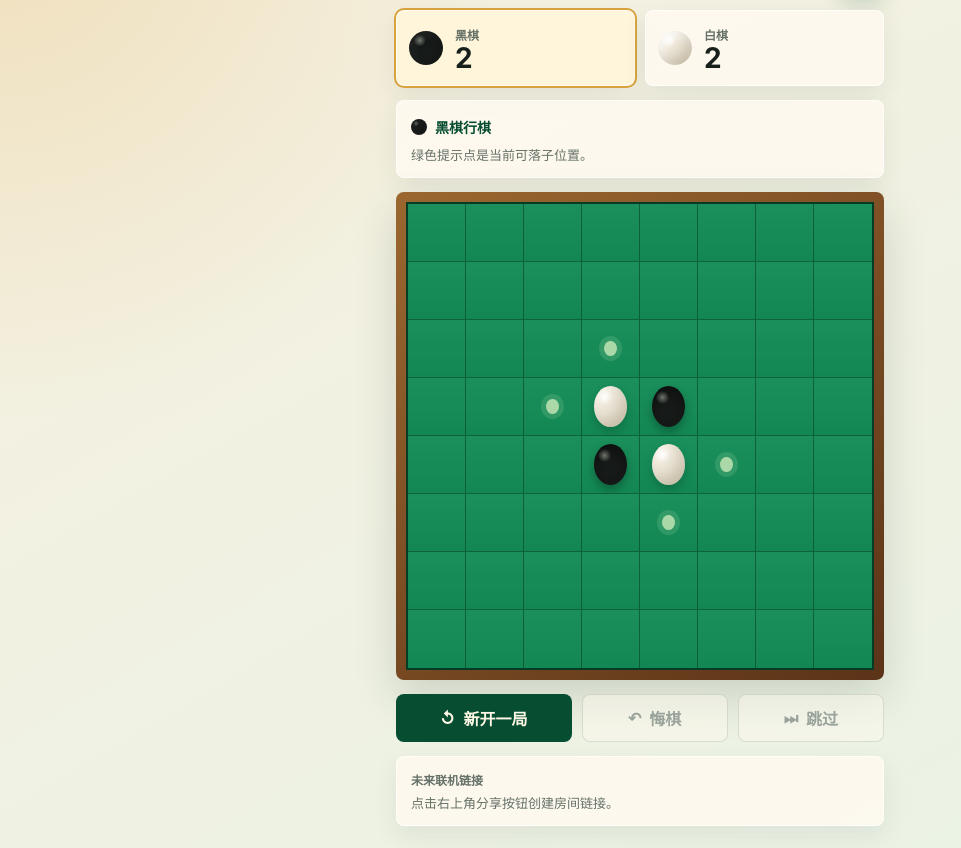
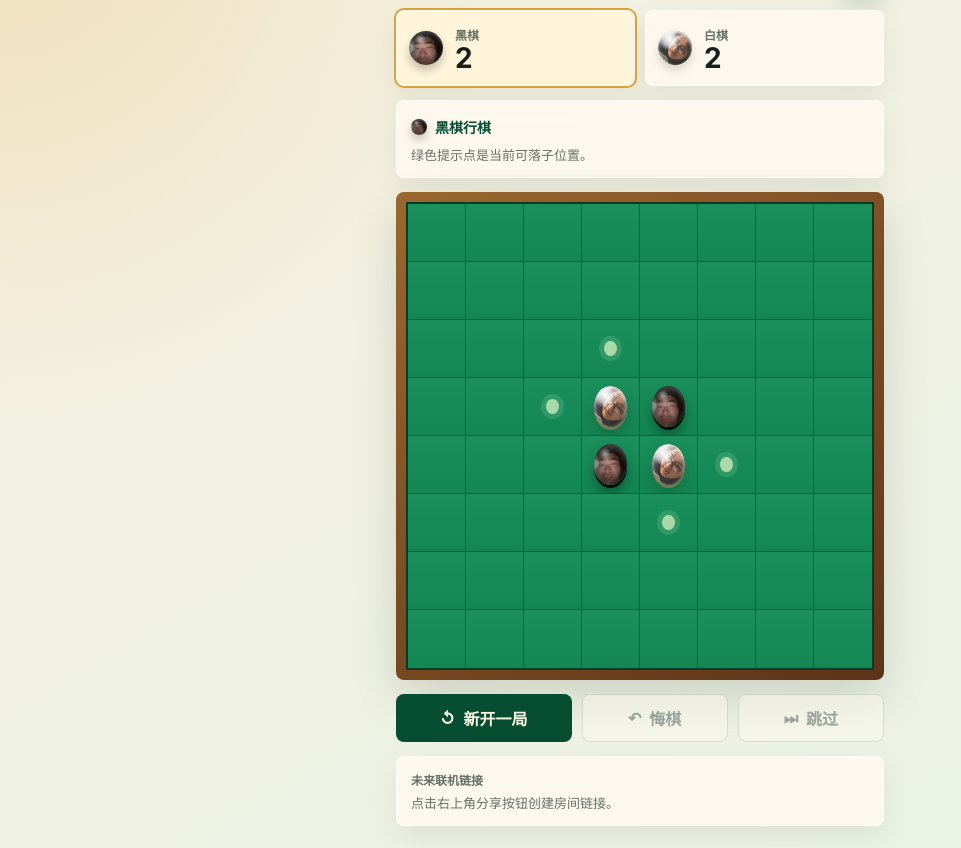
Before and after one commit to lamphuoctrung62-png/wechat-othello, a website: page index.html in a window 1280 px wide. Shown: the part 87-935 px from the top of the page, without its empty margins (0-961 px from the left). Drawn offline with Linux system fonts and the light colour scheme.

Commit message:
Add files via upload

```diff
--- a/app.js
+++ b/app.js
@@ -22,6 +22,7 @@ const gameMessageEl = document.querySelector("#gameMessage");
 const passButton = document.querySelector("#passButton");
 const newGameButton = document.querySelector("#newGameButton");
 const undoButton = document.querySelector("#undoButton");
+const undoTextEl = document.querySelector("#undoText");
 const shareButton = document.querySelector("#shareButton");
 const blackScoreCard = document.querySelector("#blackScoreCard");
 const whiteScoreCard = document.querySelector("#whiteScoreCard");
@@ -41,6 +42,7 @@ let roomVersion = 0;
 let myPlayer = null;
 let isRoomMode = Boolean(roomId);
 let isPolling = false;
+let undoRequest = null;
 
 function createInitialBoard() {
   const nextBoard = Array.from({ length: SIZE }, () => Array(SIZE).fill(EMPTY));
@@ -186,6 +188,8 @@ function renderBoard() {
 function renderStatus(message) {
   const counts = countDiscs();
   const myTurn = canAct();
+  const undoRequestedByMe = isRoomMode && undoRequest?.requestedBy === myPlayer;
+  const undoRequestedByOther = isRoomMode && undoRequest && undoRequest.requestedBy !== myPlayer;
   blackScoreEl.textContent = counts.black;
   whiteScoreEl.textContent = counts.white;
   turnDiscEl.className = `disc tiny ${currentPlayer === BLACK ? "black" : "white"}`;
@@ -193,7 +197,8 @@ function renderStatus(message) {
   blackScoreCard.classList.toggle("is-active", !gameOver && currentPlayer === BLACK);
   whiteScoreCard.classList.toggle("is-active", !gameOver && currentPlayer === WHITE);
   passButton.disabled = gameOver || legalMoves.size > 0 || !myTurn;
-  undoButton.disabled = history.length === 0 || (isRoomMode && !myPlayer);
+  undoButton.disabled = history.length === 0 || (isRoomMode && (!myPlayer || undoRequestedByMe));
+  undoTextEl.textContent = undoRequestedByOther ? "同意悔棋" : undoRequestedByMe ? "等待同意" : "悔棋";
   newGameButton.disabled = isRoomMode && !myPlayer;
   gameMessageEl.textContent = message;
 }
@@ -321,6 +326,7 @@ function applyRoomState(state, animate = false) {
   myPlayer = state.player;
   history = Array.from({ length: state.historyLength }, () => null);
   changedCells = animate ? state.changedCells || [] : [];
+  undoRequest = state.undoRequest;
 
   const roleText = myPlayer ? `你执${playerName(myPlayer)}。` : "本局已有两位玩家，你正在观战。";
   const waitingText = state.players.whiteJoined ? "" : " 等白棋加入。";
--- a/index.html
+++ b/index.html
@@ -54,8 +54,8 @@
           新开一局
         </button>
         <button id="undoButton" class="secondary-button" type="button" disabled>
-          <span aria-hidden="true">↶</span>
-          悔棋
+          <span id="undoIcon" aria-hidden="true">↶</span>
+          <span id="undoText">悔棋</span>
         </button>
         <button id="passButton" class="secondary-button" type="button" disabled>
           <span aria-hidden="true">⏭</span>
--- a/styles.css
+++ b/styles.css
@@ -121,23 +121,53 @@ h1 {
 }
 
 .disc {
+  position: relative;
   display: inline-block;
   border-radius: 50%;
   flex: 0 0 auto;
+  overflow: hidden;
 }
 
 .disc.black {
   background:
-    radial-gradient(circle at 32% 28%, #70756c, transparent 18%),
-    linear-gradient(145deg, #0b0d0c, #252b27);
-  box-shadow: inset -5px -5px 12px rgba(0, 0, 0, 0.42), inset 4px 4px 10px rgba(255, 255, 255, 0.08);
+    radial-gradient(circle at 34% 24%, rgba(255, 255, 255, 0.26), transparent 14%),
+    linear-gradient(145deg, rgba(255, 255, 255, 0.08), rgba(0, 0, 0, 0.24)),
+    url("./assets/black.jpg"),
+    radial-gradient(circle at 50% 62%, #303630 0%, #151916 48%, #050605 100%);
+  background-position: center;
+  background-size: cover;
+  box-shadow:
+    0 5px 10px rgba(0, 0, 0, 0.24),
+    inset 0 2px 3px rgba(255, 255, 255, 0.18),
+    inset 0 -7px 11px rgba(0, 0, 0, 0.56),
+    inset 0 0 0 2px rgba(255, 255, 255, 0.05);
 }
 
 .disc.white {
   background:
-    radial-gradient(circle at 32% 26%, #ffffff, transparent 22%),
-    linear-gradient(145deg, #fffaf0, #d8d0bd);
-  box-shadow: inset -5px -5px 12px rgba(120, 104, 74, 0.24), inset 4px 4px 10px rgba(255, 255, 255, 0.8);
+    radial-gradient(circle at 33% 24%, #ffffff 0%, rgba(255, 255, 255, 0.7) 18%, transparent 32%),
+    linear-gradient(145deg, rgba(255, 255, 255, 0.18), rgba(94, 72, 40, 0.12)),
+    url("./assets/white.jpg"),
+    radial-gradient(circle at 52% 62%, #fffdf7 0%, #eee7d8 52%, #c9bda6 100%);
+  background-position: center;
+  background-size: cover;
+  box-shadow:
+    0 5px 10px rgba(58, 45, 25, 0.18),
+    inset 0 2px 3px rgba(255, 255, 255, 0.95),
+    inset 0 -7px 12px rgba(116, 94, 60, 0.28),
+    inset 0 0 0 2px rgba(97, 78, 49, 0.08);
+}
+
+.disc::after,
+.disc-piece::after {
+  content: "";
+  position: absolute;
+  inset: 5%;
+  border-radius: 50%;
+  background:
+    radial-gradient(circle at 30% 20%, rgba(255, 255, 255, 0.34), transparent 16%),
+    linear-gradient(145deg, rgba(255, 255, 255, 0.16), transparent 42%);
+  pointer-events: none;
 }
 
 .disc.mini {
@@ -212,26 +242,46 @@ h1 {
 }
 
 .disc-piece {
+  position: relative;
   width: 74%;
   height: 74%;
   border-radius: 50%;
   display: block;
+  overflow: hidden;
   transform-style: preserve-3d;
   will-change: transform;
 }
 
 .disc-piece.black {
   background:
-    radial-gradient(circle at 32% 28%, #70756c, transparent 18%),
-    linear-gradient(145deg, #0b0d0c, #252b27);
-  box-shadow: 0 5px 10px rgba(0, 0, 0, 0.28), inset -7px -7px 13px rgba(0, 0, 0, 0.38);
+    radial-gradient(circle at 33% 23%, rgba(255, 255, 255, 0.25), transparent 13%),
+    linear-gradient(145deg, rgba(255, 255, 255, 0.07), rgba(0, 0, 0, 0.28)),
+    url("./assets/black.jpg"),
+    radial-gradient(circle at 50% 62%, #353b35 0%, #171b18 48%, #050605 100%);
+  background-position: center;
+  background-size: cover;
+  box-shadow:
+    0 3px 0 rgba(3, 4, 3, 0.9),
+    0 9px 13px rgba(0, 0, 0, 0.34),
+    inset 0 3px 5px rgba(255, 255, 255, 0.16),
+    inset 0 -9px 14px rgba(0, 0, 0, 0.6),
+    inset 0 0 0 2px rgba(255, 255, 255, 0.05);
 }
 
 .disc-piece.white {
   background:
-    radial-gradient(circle at 32% 26%, #ffffff, transparent 22%),
-    linear-gradient(145deg, #fffaf0, #d8d0bd);
-  box-shadow: 0 5px 10px rgba(0, 0, 0, 0.18), inset -6px -6px 13px rgba(129, 112, 84, 0.24);
+    radial-gradient(circle at 33% 23%, #ffffff 0%, rgba(255, 255, 255, 0.72) 18%, transparent 32%),
+    linear-gradient(145deg, rgba(255, 255, 255, 0.16), rgba(94, 72, 40, 0.12)),
+    url("./assets/white.jpg"),
+    radial-gradient(circle at 52% 62%, #fffdf8 0%, #eee7d9 52%, #c6b89e 100%);
+  background-position: center;
+  background-size: cover;
+  box-shadow:
+    0 3px 0 rgba(143, 124, 91, 0.78),
+    0 9px 13px rgba(35, 28, 17, 0.24),
+    inset 0 3px 5px rgba(255, 255, 255, 0.96),
+    inset 0 -9px 15px rgba(116, 94, 60, 0.32),
+    inset 0 0 0 2px rgba(94, 72, 40, 0.08);
 }
 
 .cell.legal {
```
Also changed, not shown: server.js (+28 -2 lines), README.md, assets/README.md (added), assets/black.jpg (added), assets/white.jpg (added), 3 other files.
